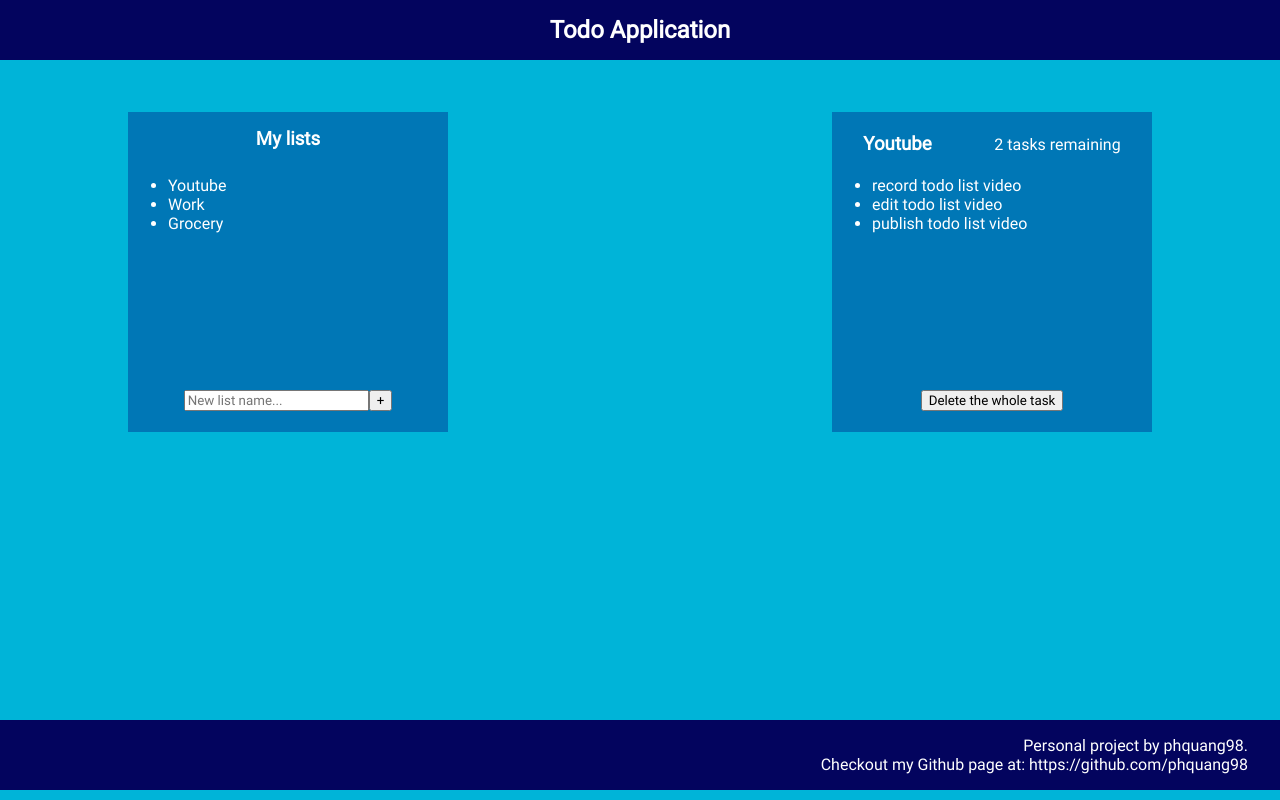
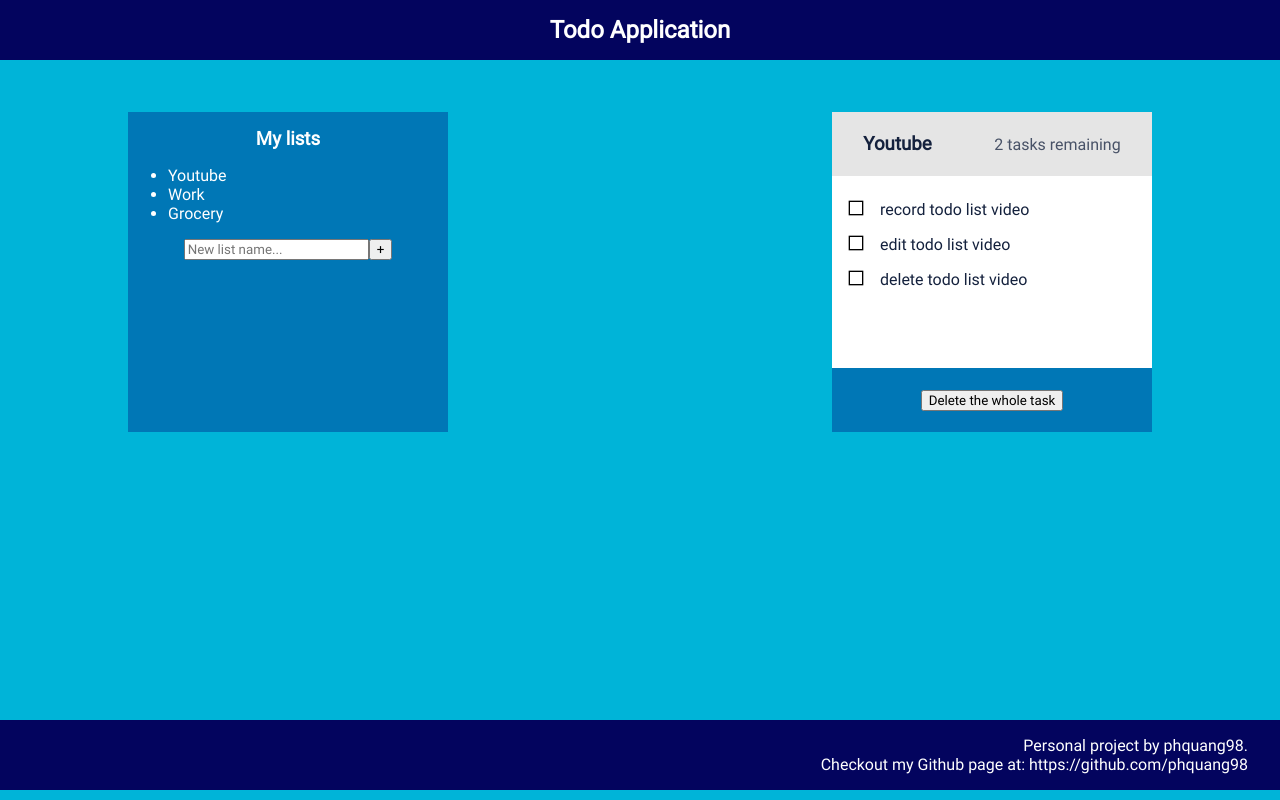
Before and after one commit to phquang98/webdev-project004, a React (Create React App) app: page / in a window 1280 px wide. Built offline with nearby package versions, Linux system fonts and the light colour scheme.

Commit message:
feat: change CSS callsign + add code to TaskSection

```diff
--- a/src/components/ListSection/index.tsx
+++ b/src/components/ListSection/index.tsx
@@ -11,10 +11,10 @@ const ListSection = (props: ListSectionProps): JSX.Element => {
   return (
     <>
       <div className={className}>
-        <StyledPaper width={20} height={20} className="list-sec__container">
-          <h3 className="list-sec__title">My lists</h3>
+        <StyledPaper width={20} height={20}>
+          <h3 className="list-sec__header">My lists</h3>
 
-          <ul className="list-clt">
+          <ul className="list-sec__body">
             <li>Youtube</li>
             <li>Work</li>
             <li>Grocery</li>
--- a/src/components/ListSection/styles.ts
+++ b/src/components/ListSection/styles.ts
@@ -4,22 +4,21 @@ import { ListSection } from "components/ListSection";
 
 export const StyledListSection = styled(ListSection)`
   & {
-    .list-sec__container {
-      display: flex;
-      flex-direction: column;
-    }
+    display: flex;
+    flex-direction: column;
 
-    .list-sec__title {
+    .list-sec__header {
       flex: 1;
       padding: 1rem 0;
       text-align: center;
     }
 
-    .list-clt {
+    .list-sec__body {
       flex: 6;
     }
 
     .list-sec__footer {
+      padding: 1rem 0;
       flex: 2;
       display: flex;
       justify-content: center;
--- a/src/components/TaskSection/index.tsx
+++ b/src/components/TaskSection/index.tsx
@@ -1,8 +1,17 @@
+import { GrCheckbox } from "react-icons/gr";
+
 import { StyledPaper } from "components/Paper/styles";
+import { TTask } from "types";
 
 type TaskSectionProps = {
   className?: string;
 };
+
+const dumpDelThis: TTask[] = [
+  { id: "1", desc: "record todo list video", status: "finished" },
+  { id: "2", desc: "edit todo list video", status: "unfinished" },
+  { id: "3", desc: "delete todo list video", status: "unfinished" }
+];
 
 const TaskSection = (props: TaskSectionProps): JSX.Element => {
   const { className } = props;
@@ -17,11 +26,14 @@ const TaskSection = (props: TaskSectionProps): JSX.Element => {
           </section>
 
           <section className="task-sec__body">
-            <ul className="task-sec__clt">
-              <li>record todo list video</li>
-              <li>edit todo list video</li>
-              <li>publish todo list video</li>
-            </ul>
+            {dumpDelThis.map((ele) => {
+              return (
+                <div key={ele.id} className="task-sec__item">
+                  <GrCheckbox />
+                  <p className="task-sec__item-desc">{ele.desc}</p>
+                </div>
+              );
+            })}
           </section>
 
           <section className="task-sec__footer">
--- a/src/components/TaskSection/styles.ts
+++ b/src/components/TaskSection/styles.ts
@@ -4,7 +4,10 @@ import { TaskSection } from "components/TaskSection";
 
 export const StyledTaskSection = styled(TaskSection)`
   & {
+    color: ${(props) => props.theme.light.text};
+
     .task-sec__header {
+      background-color: ${(props) => props.theme.light.beta};
       height: 20%;
       padding: 1rem 0;
       display: flex;
@@ -13,11 +16,23 @@ export const StyledTaskSection = styled(TaskSection)`
 
       p {
         font-size: 1rem;
+        opacity: 0.75; // IMPROVE: change colorVar brightness programmatically
       }
     }
 
     .task-sec__body {
+      background-color: ${(props) => props.theme.light.alpha};
       height: 60%;
+      padding: 1rem 5%;
+
+      .task-sec__item {
+        display: flex;
+        padding: 0.5rem 0;
+
+        .task-sec__item-desc {
+          padding: 0 0 0 1rem;
+        }
+      }
     }
 
     .task-sec__footer {
--- a/src/styles/index.ts
+++ b/src/styles/index.ts
@@ -11,6 +11,11 @@ export const customTheme = {
     delta: "#0096C7",
     epsilon: "#00B4D8",
     text: "#FFFFFF"
+  },
+  light: {
+    alpha: "#ffffff",
+    beta: "#e5e5e5",
+    text: "#14213d"
   },
   defaultFontSize: "16px"
 };
```
